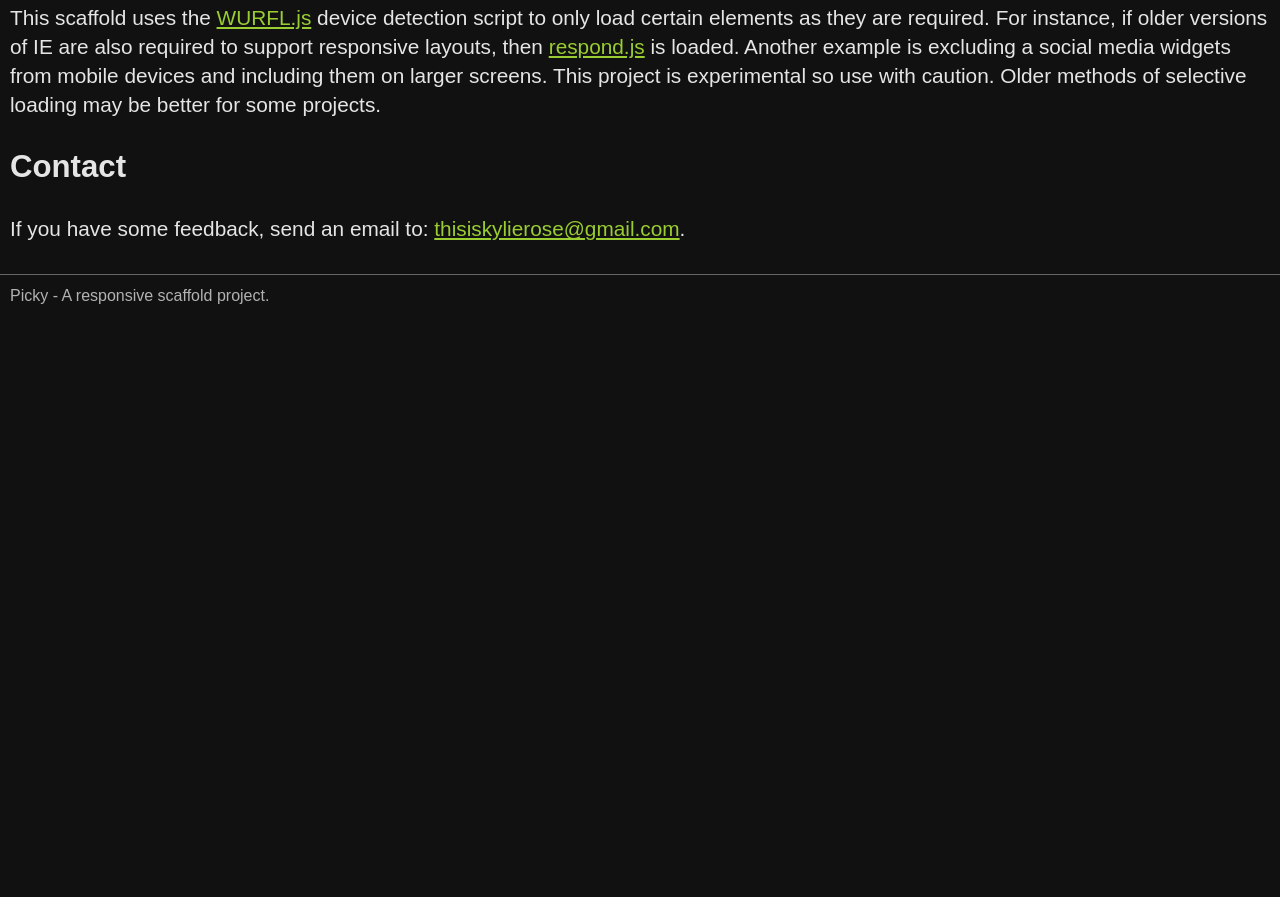
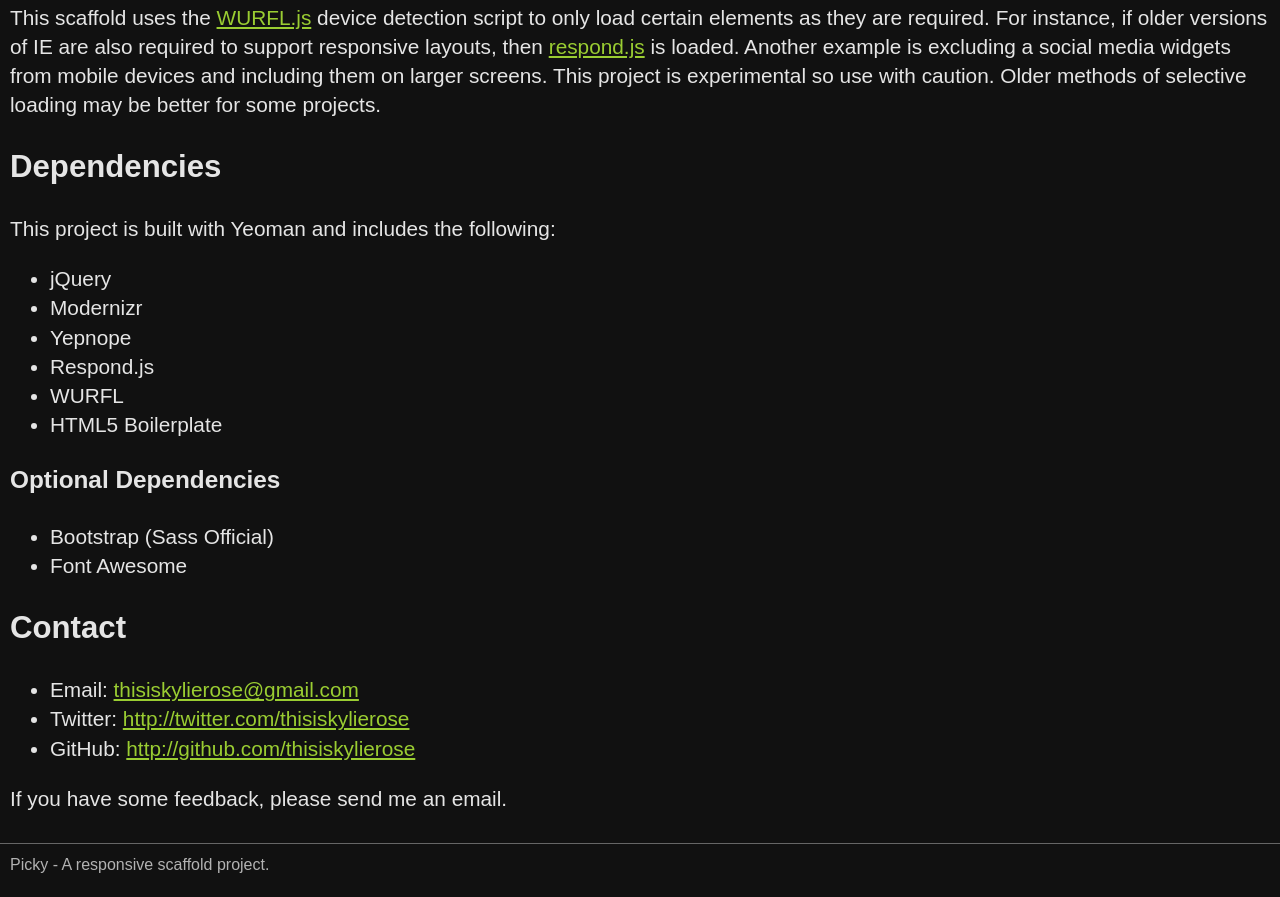
Before and after one commit to thisiskylierose/Picky, a plain HTML site: page index.html in a window 1280 px wide. Shown: the part 280-1177 px from the top of the page. Before the commit the page ends 800 px from the top, so only its background shows below. Drawn offline with Linux system fonts and the light colour scheme; a script that the page names is missing.

```diff
--- a/index.html
+++ b/index.html
@@ -20,6 +20,9 @@
         <div id="page">
             <div class="container">
                 <header class="site-header">
+                    <!--<h1 class="site-title visuallyhidden">We Like That Sound</h1>
+                    <p class="site-description visuallyhidden">A blog about music</p>
+                    <img src="assets/images/logo.svg" alt="Blog title" class="logo"/>-->
                     <h1>Picky</h1>
                     <p class="tagline">A responsive scaffold project.</p>
                     <nav class="burger">
@@ -45,8 +48,28 @@
                     <h2>Description</h2>
                     <p>This scaffold uses the <a href="http://wurfl.io/">WURFL.js</a> device detection script to only load certain elements as they are required. For instance, if older versions of IE are also required to support responsive layouts, then
                         <a href="https://github.com/scottjehl/Respond">respond.js</a> is loaded. Another example is excluding a social media widgets from mobile devices and including them on larger screens. This project is experimental so use with caution. Older methods of selective loading may be better for some projects.</p>
+                    <h2>Dependencies</h2>
+                    <p>This project is built with Yeoman and includes the following: </p>
+                    <ul>
+                        <li>jQuery</li>
+                        <li>Modernizr</li>
+                        <li>Yepnope</li>
+                        <li>Respond.js</li>
+                        <li>WURFL</li>
+                        <li>HTML5 Boilerplate</li>
+                    </ul>
+                    <h3>Optional Dependencies</h3>
+                    <ul>
+                        <li>Bootstrap (Sass Official)</li>
+                        <li>Font Awesome</li>
+                    </ul>
                     <h2>Contact</h2>
-                    <p>If you have some feedback, send an email to: <a href="mailto:thisiskylierose@gmail.com">thisiskylierose@gmail.com</a>.</p>
+                    <ul>
+                        <li>Email: <a href="mailto:thisiskylierose@gmail.com">thisiskylierose@gmail.com</a></li>
+                        <li>Twitter: <a href="http://twitter.com/thisiskylierose">http://twitter.com/thisiskylierose</a></li>
+                        <li>GitHub: <a href="http://github.com/thisiskylierose">http://github.com/thisiskylierose</a></li>
+                    </ul>
+                    <p>If you have some feedback, please send me an email.</p>
                 </div>
                 <footer class="site-footer">
                     Picky - A responsive scaffold project.
```
Also changed, not shown: 1 other file.
